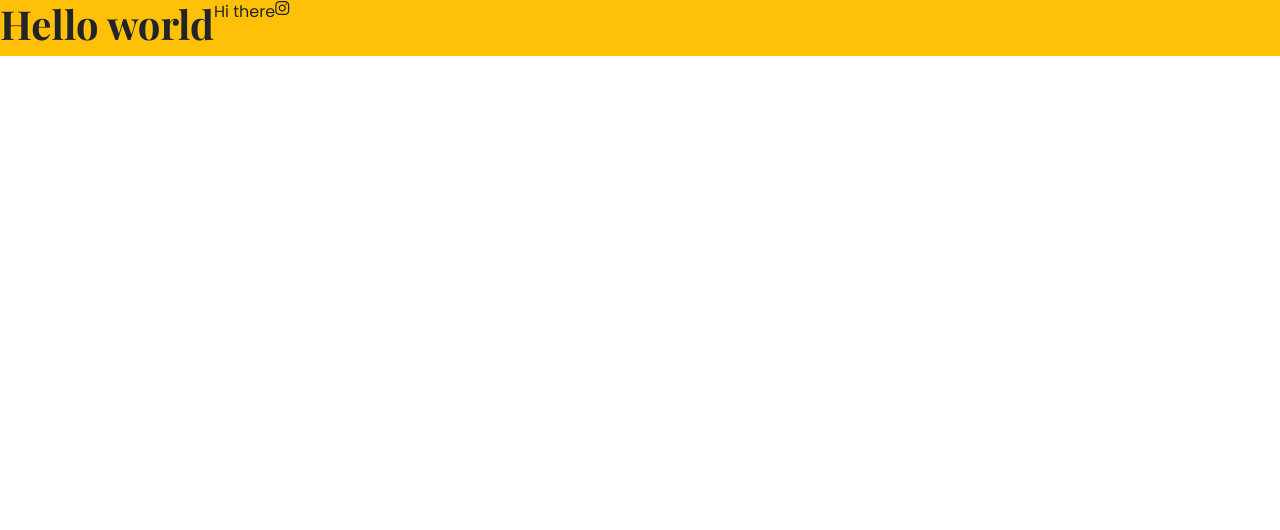
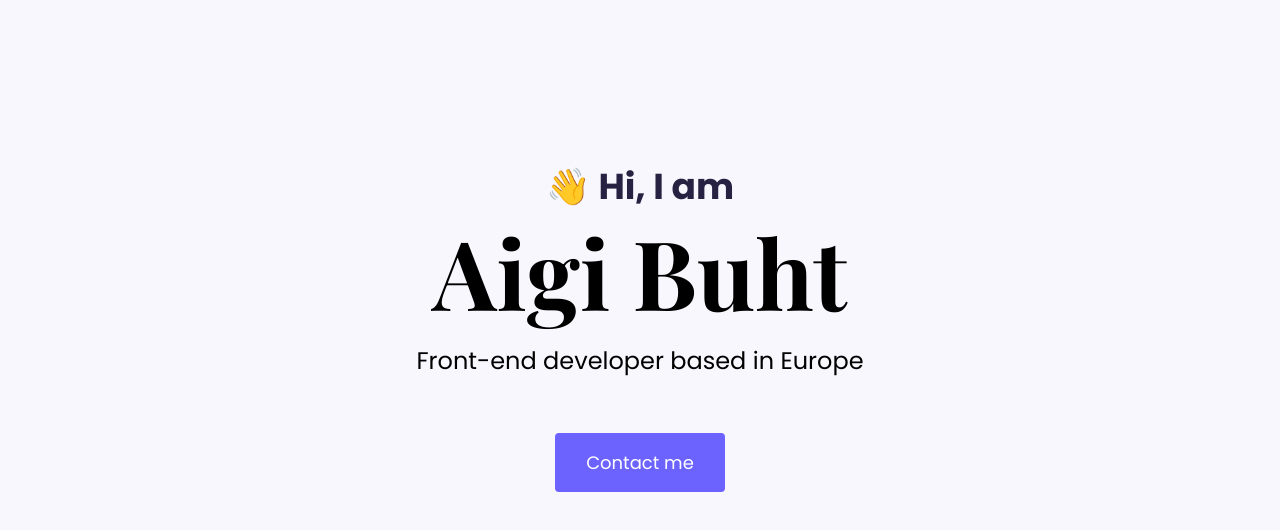
Before and after one commit to aigib/portfolio-project, a plain HTML site: page index.html in a window 1280 px wide. Drawn offline with nearby package versions, Linux system fonts and the light colour scheme; a web font is replaced by a local one.

Commit message:
Made the homepage hero and added CSS

```diff
--- a/index.html
+++ b/index.html
@@ -34,11 +34,15 @@
     <title>Document</title>
   </head>
   <body>
-    <div class="d-flex bg-warning">
-      <h1>Hello world</h1>
+    <div class="hero">
+      <p>👋 Hi, I am</p>
 
-      <p>Hi there</p>
-      <i class="fab fa-instagram"></i>
+      <h1>Aigi Buht</h1>
+
+      <h2 class="mb-5">Front-end developer based in Europe</h2>
+      <div>
+        <a href="#" class="btn btn-branding">Contact me</a>
+      </div>
     </div>
   </body>
 </html>
--- a/styles/portfolio.css
+++ b/styles/portfolio.css
@@ -1,9 +1,59 @@
-h1 {
-  font-family: "Playfair Display", serif;
+:root {
+  --branding-color: #6c63ff;
+  --secondary-color: #f9f7fe;
+  --heading-font-family: "Playfair Display", serif;
+  --default-font-family: "Poppins", serif;
+}
+
+body {
+  font-family: var(--default-font-family);
+}
+
+h1,
+h2,
+h3,
+h4,
+h5,
+h6 {
+  color: black;
+  font-family: var(--heading-font-family);
   font-weight: bold;
 }
 
+h1 {
+  font-weight: bold;
+  font-size: 96px;
+}
+
 p {
+  font-weight: normal;
+}
+
+.hero {
+  background-color: var(--secondary-color);
+  text-align: center;
+  padding: 160px 20px;
+}
+
+.hero p {
+  font-size: 36px;
+  font-weight: bold;
+  margin: 0;
+  color: #272142;
+}
+
+.hero h2 {
   font-family: "Poppins", serif;
   font-weight: normal;
+  font-size: 24px;
+  line-height: 2;
 }
+
+.btn-branding {
+  background: var(--branding-color);
+  border-radius: 4px;
+  color: white;
+  font-size: 18px;
+  line-height: 27px;
+  padding: 15px 30px;
+}
```
